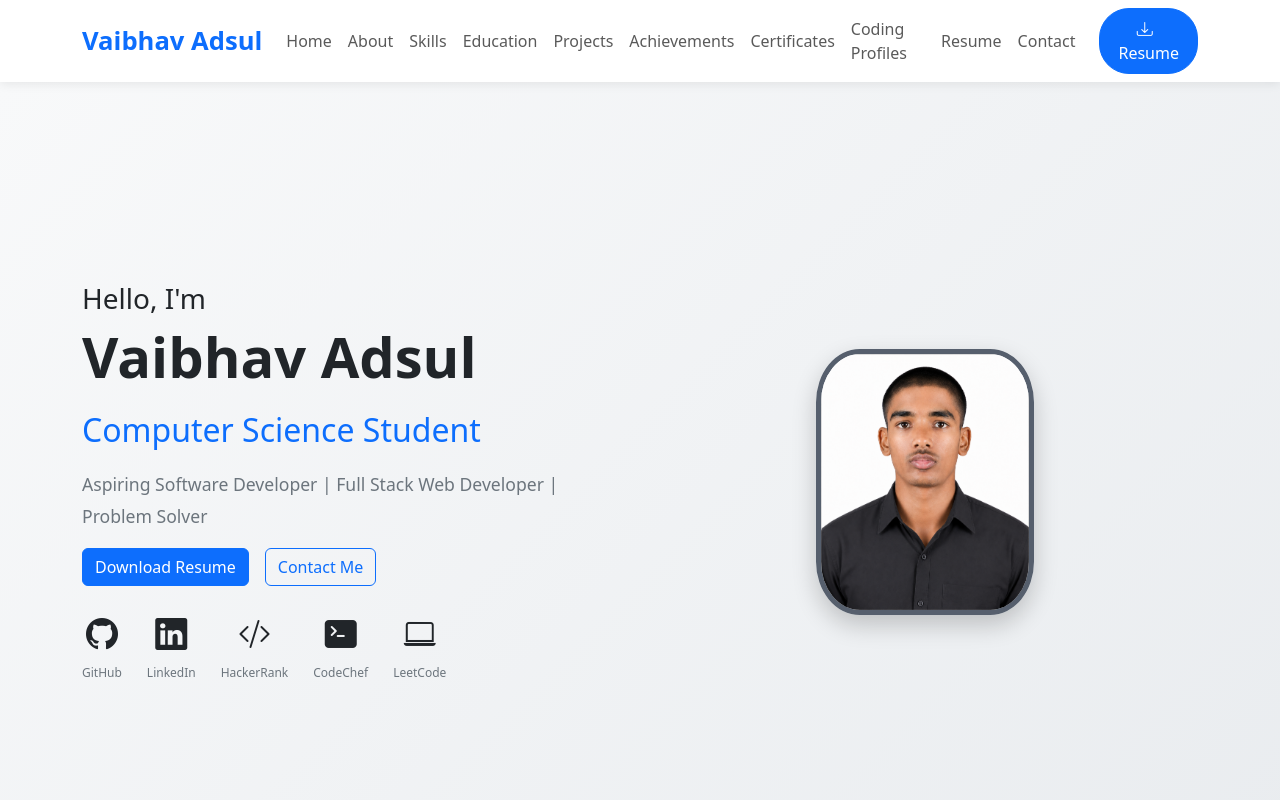
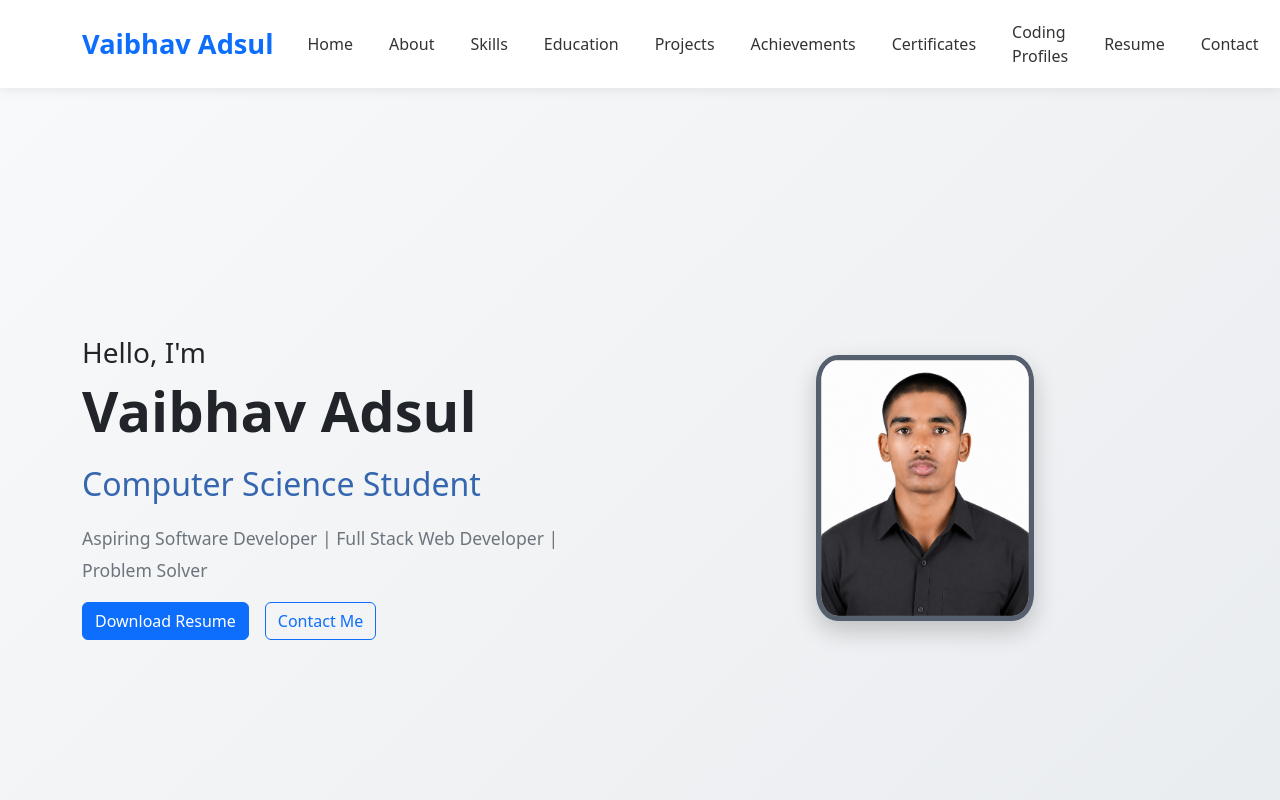
Before and after one commit to Vaibhav5564/Personal-Portfolio, a React (Vite) app: page / in a window 1280 px wide. Shown: the top 800 px of the page. Built offline with nearby package versions, Linux system fonts and the light colour scheme.

Commit message:
Finalised Project by editing footer section and home page

```diff
--- a/src/components/Footer/Footer.css
+++ b/src/components/Footer/Footer.css
@@ -2,7 +2,10 @@
   background: #212529;
   color: #ffffff;
   padding: 60px 0 20px;
+  text-align: center;
 }
+
+/* Logo */
 
 .footer-logo h2 {
   font-size: 2rem;
@@ -14,43 +17,29 @@
 .footer-logo p {
   color: #adb5bd;
   line-height: 1.8;
+  max-width: 700px;
+  margin: 0 auto 35px;
 }
 
-.footer-links h4,
+/* Social */
+
 .footer-social h4 {
-  font-size: 1.3rem;
+  font-size: 1.4rem;
   font-weight: 600;
-  margin-bottom: 20px;
-}
-
-.footer-links ul {
-  list-style: none;
-  padding: 0;
-}
-
-.footer-links ul li {
-  margin-bottom: 12px;
-}
-
-.footer-links ul li a {
-  color: #adb5bd;
-  text-decoration: none;
-  transition: 0.3s;
-}
-
-.footer-links ul li a:hover {
-  color: #0d6efd;
-  padding-left: 5px;
+  margin-bottom: 25px;
 }
 
 .social-icons-footer {
   display: flex;
-  gap: 15px;
+  justify-content: center;
+  align-items: center;
+  gap: 22px;
+  margin-bottom: 35px;
 }
 
 .social-icons-footer a {
-  width: 45px;
-  height: 45px;
+  width: 50px;
+  height: 50px;
   background: #343a40;
   color: #ffffff;
   border-radius: 50%;
@@ -58,38 +47,40 @@
   align-items: center;
   justify-content: center;
   text-decoration: none;
-  font-size: 1.2rem;
+  font-size: 1.3rem;
   transition: all 0.3s ease;
 }
 
 .social-icons-footer a:hover {
   background: #0d6efd;
-  transform: translateY(-5px);
+  transform: translateY(-5px) scale(1.1);
 }
+
+/* Bottom */
 
 .footer-bottom {
   border-top: 1px solid #495057;
-  margin-top: 40px;
   padding-top: 20px;
-  text-align: center;
 }
 
 .footer-bottom p {
   margin: 0;
   color: #adb5bd;
+  font-size: 15px;
 }
+
+/* Mobile */
 
 @media (max-width: 768px) {
   .footer {
-    text-align: center;
+    padding: 50px 15px 20px;
   }
 
-  .footer-links,
-  .footer-social {
-  margin-top: 35px;
+  .footer-logo p {
+    max-width: 100%;
   }
 
   .social-icons-footer {
-    justify-content: center;
+    gap: 18px;
   }
 }
--- a/src/components/Footer/Footer.jsx
+++ b/src/components/Footer/Footer.jsx
@@ -5,35 +5,25 @@ function Footer() {
   return (
     <footer className="footer">
       <div className="container">
+        <div className="row justify-content-center">
 
-        <div className="row">
-
-          <div className="col-lg-6 mb-4">
-            <h3>{personalInfo.name}</h3>
+          {/* Name Section */}
+          <div className="col-12 text-center mb-5">
+            <div className="footer-logo">
+              <h2>{personalInfo.name}</h2>
               <p>{personalInfo.title}</p>
               <p>{personalInfo.subtitle}</p>
             </div>
-
-          <div className="col-lg-3 mb-4">
-            <h4>Quick Links</h4>
-
-            <ul className="footer-links">
-              <li><a href="#home">Home</a></li>
-              <li><a href="#about">About</a></li>
-              <li><a href="#skills">Skills</a></li>
-              <li><a href="#projects">Projects</a></li>
-              <li><a href="#contact">Contact</a></li>
-            </ul>
           </div>
 
-          <div className="col-lg-3 mb-4">
+          {/* Connect Section */}
+          <div className="col-12 text-center mb-4">
+            <div className="footer-social">
               <h4>Connect</h4>
 
-            <div className="footer-social">
-
+              <div className="social-icons-footer">
                 <a
                   href={personalInfo.github}
-                className="me-3"
                   target="_blank"
                   rel="noreferrer"
                 >
@@ -42,7 +32,6 @@ function Footer() {
 
                 <a
                   href={personalInfo.linkedin}
-                className="me-3"
                   target="_blank"
                   rel="noreferrer"
                 >
@@ -51,7 +40,6 @@ function Footer() {
 
                 <a
                   href={personalInfo.hackerrank}
-                className="me-3"
                   target="_blank"
                   rel="noreferrer"
                 >
@@ -60,7 +48,6 @@ function Footer() {
 
                 <a
                   href={personalInfo.codechef}
-                className="me-3"
                   target="_blank"
                   rel="noreferrer"
                 >
@@ -69,26 +56,22 @@ function Footer() {
 
                 <a
                   href={personalInfo.leetcode}
-
                   target="_blank"
                   rel="noreferrer"
                 >
                   <i className="bi bi-laptop"></i>
                 </a>
-
+              </div>
             </div>
           </div>
 
         </div>
 
-        <hr />
-
-        <div className="text-center">
+        <div className="footer-bottom">
           <p>
             © {new Date().getFullYear()} {personalInfo.name}. All Rights Reserved.
           </p>
         </div>
-
       </div>
     </footer>
   );
--- a/src/components/Hero/Hero.css
+++ b/src/components/Hero/Hero.css
@@ -3,7 +3,7 @@
   display: flex;
   align-items: center;
   background: linear-gradient(135deg, #f8f9fa, #e9ecef);
-  padding: 100px 0;
+  padding: 10px 0;
 }
 
 .hero-content h1 {
@@ -14,7 +14,7 @@
 
 .hero-content h2 {
   font-size: 2rem;
-  color: #0d6efd;
+  color: #3566af;
   margin: 20px 0;
 }
 
@@ -46,7 +46,7 @@
 .profile-image {
     margin-left: 60px;
     transition: transform 0.4s ease, box-shadow 0.4s ease;
-    border-radius: 20%;
+    border-radius: 10%;
     margin: auto;
 }
 
--- a/src/components/Hero/Hero.jsx
+++ b/src/components/Hero/Hero.jsx
@@ -32,35 +32,6 @@ function Hero() {
                 Contact Me
               </a>
             </div>
-
-            <div className="social-icons mt-4">
-
-              <a href={personalInfo.github} target="_blank" rel="noreferrer" className="social-item">
-                <i className="bi bi-github"></i>
-                <span>GitHub</span>
-              </a>
-
-              <a href={personalInfo.linkedin} target="_blank" rel="noreferrer" className="social-item">
-                <i className="bi bi-linkedin"></i>
-                <span>LinkedIn</span>
-              </a>
-
-              <a href={personalInfo.hackerrank} target="_blank" rel="noreferrer" className="social-item">
-                <i className="bi bi-code-slash"></i>
-                <span>HackerRank</span>
-              </a>
-
-              <a href={personalInfo.codechef} target="_blank" rel="noreferrer" className="social-item">
-                <i className="bi bi-terminal-fill"></i>
-                <span>CodeChef</span>
-              </a>
-
-              <a href={personalInfo.leetcode} target="_blank" rel="noreferrer" className="social-item">
-                <i className="bi bi-laptop"></i>
-                <span>LeetCode</span>
-              </a>
-
-            </div>
           </div>
 
           <div className="col-lg-6 text-center">
--- a/src/components/Navbar/Navbar.css
+++ b/src/components/Navbar/Navbar.css
@@ -3,28 +3,85 @@
   top: 0;
   z-index: 1000;
   background: #ffffff;
-  box-shadow: 0 2px 10px rgba(0, 0, 0, 0.08);
+  box-shadow: 0 2px 12px rgba(0, 0, 0, 0.08);
+  padding: 12px 0;
+  transition: all 0.3s ease;
 }
 
+/* Logo */
+
 .logo {
-  font-size: 1.6rem;
+  font-size: 1.7rem;
   font-weight: 700;
   color: #0d6efd;
+  transition: all 0.3s ease;
 }
 
+.logo:hover {
+  color: #084298;
+  transform: scale(1.05);
+}
+
+/* Navbar Links */
+
 .nav-link {
+  position: relative;
+  font-size: 1rem;
   font-weight: 500;
-  transition: 0.3s;
+  color: #333 !important;
+  margin: 0 10px;
+  transition: all 0.3s ease;
+}
+
+/* Underline Animation */
+
+.nav-link::after {
+  content: "";
+  position: absolute;
+  left: 50%;
+  bottom: -4px;
+  width: 0;
+  height: 2.5px;
+  background: #0d6efd;
+  border-radius: 20px;
+  transform: translateX(-50%);
+  transition: width 0.3s ease;
 }
 
 .nav-link:hover {
   color: #0d6efd !important;
+  transform: translateY(-2px);
 }
+
+.nav-link:hover::after {
+  width: 100%;
+}
+
+/* Active Link */
+
+.nav-link.active {
+  color: #0d6efd !important;
+}
+
+.nav-link.active::after {
+  width: 100%;
+}
+
+/* Resume Button */
 
 .resume-btn {
   border-radius: 30px;
-  padding: 8px 18px;
+  padding: 9px 20px;
+  font-weight: 600;
+  transition: all 0.3s ease;
 }
+
+.resume-btn:hover {
+  transform: translateY(-2px);
+  box-shadow: 0 8px 20px rgba(13, 110, 253, 0.3);
+}
+
+/* Mobile */
 
 @media (max-width: 991px) {
   .navbar-nav {
@@ -32,7 +89,12 @@
     margin-top: 15px;
   }
 
+  .nav-link {
+    margin: 8px 0;
+  }
+
   .resume-btn {
     margin-top: 10px;
+    width: 100%;
   }
 }
--- a/src/components/Navbar/Navbar.jsx
+++ b/src/components/Navbar/Navbar.jsx
@@ -1,5 +1,4 @@
 import "./Navbar.css";
-
 function Navbar() {
   return (
     <nav className="navbar navbar-expand-lg">
@@ -63,18 +62,6 @@ function Navbar() {
               <a className="nav-link" href="#contact">Contact</a>
             </li>
 
-            <li className="nav-item ms-lg-3">
-              <a
-                href="/resume.pdf"
-                className="btn btn-primary resume-btn"
-                target="_blank"
-                rel="noreferrer"
-              >
-                <i className="bi bi-download me-2"></i>
-                Resume
-              </a>
-            </li>
-
           </ul>
         </div>
 
--- a/src/data/achievements.js
+++ b/src/data/achievements.js
@@ -3,31 +3,22 @@ const achievements = [
     id: 1,
     year: "2026",
     title: "Inter-College Coding Competition",
-    organization: "College Coding Event",
-    position: "Winner",
+    organization: "College Coding Events",
+    position: "Winner (6x)",
     description:
       "Secured first place in an inter-college coding competition by solving algorithmic and programming challenges within the given time."
   },
   {
     id: 2,
-    year: "2026",
-    title: "Programming Competition",
-    organization: "Technical Fest",
-    position: "Finalist",
-    description:
-      "Qualified for the final round among participants from multiple colleges through problem-solving and coding skills."
-  },
-  {
-    id: 3,
     year: "2025",
     title: "Academic Excellence",
     organization: "B.Sc. Computer Science",
-    position: "CGPA 9.3+",
+    position: "CGPA 9.4+",
     description:
       "Maintained excellent academic performance while actively participating in coding competitions and software development projects."
   },
   {
-    id: 4,
+    id: 3,
     year: "2025",
     title: "Project Development",
     organization: "Personal Projects",
@@ -36,7 +27,7 @@ const achievements = [
       "Developed multiple full-stack and frontend projects using React, Flask, PHP, JavaScript, Bootstrap, and MySQL."
   },
   {
-    id: 5,
+    id: 4,
     year: "2024",
     title: "Started Competitive Programming",
     organization: "Coding Platforms",
```
Lines whose indentation alone changed are shown as unchanged.
